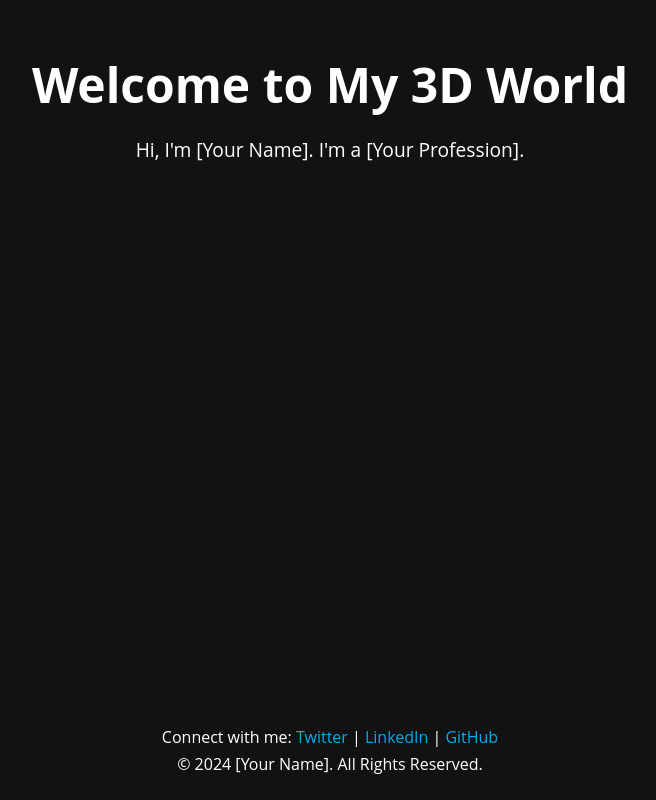
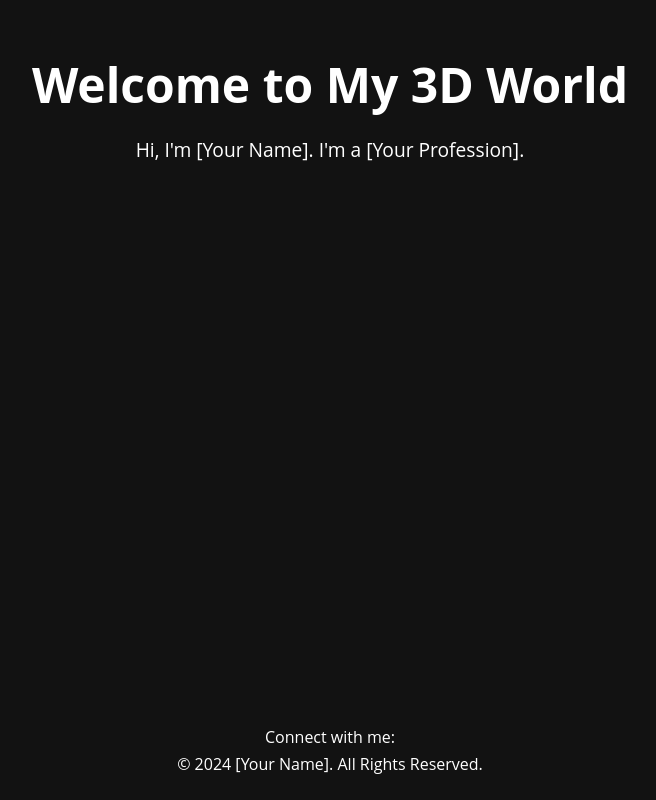
Before and after one commit to MarcoLuna31/my-3d-website, a plain HTML site: page index.html in a window 1280 px wide. Shown: the whole page, without its empty margins (310-966 px from the left). Drawn offline with nearby package versions, Linux system fonts and the light colour scheme.

Commit message:
Update index.html

```diff
--- a/index.html
+++ b/index.html
@@ -20,9 +20,7 @@
 
     <footer>
         <p>Connect with me:
-            <a href="https://twitter.com/yourprofile" target="_blank">Twitter</a> |
-            <a href="https://linkedin.com/in/yourprofile" target="_blank">LinkedIn</a> |
-            <a href="https://github.com/yourprofile" target="_blank">GitHub</a>
+
         </p>
         <p>&copy; 2024 [Your Name]. All Rights Reserved.</p>
     </footer>
```
